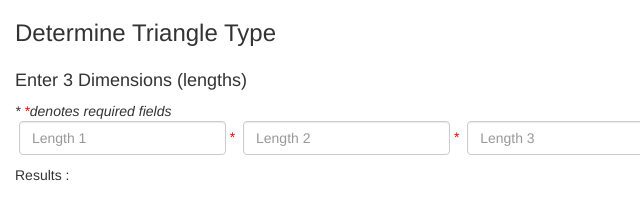
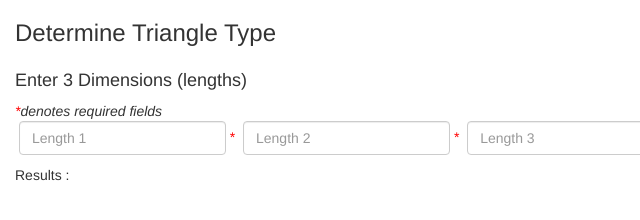
Before and after one commit to skaushik16/skaushik16.github.io, a plain HTML site: page index.html in a window 1280 px wide. Shown: the full height of the page, 0-640 px from the left. Drawn offline with Linux system fonts and the light colour scheme.

Commit message:
Update index.html

```diff
--- a/index.html
+++ b/index.html
@@ -24,7 +24,7 @@
   </div>
   <div style="padding-top:5px">
     <h4> Enter 3 Dimensions (lengths) </h4>
-	  <span><em><span class="required">* </span>denotes required fields</em></span>
+    <span><em><span class="required"></span>denotes required fields</em></span>
   </div>
 <div class="alert alert-danger" id="lengthserror" style="display:none">
   <strong>error:</strong> Please note all lengths are required! <span></span>
```
